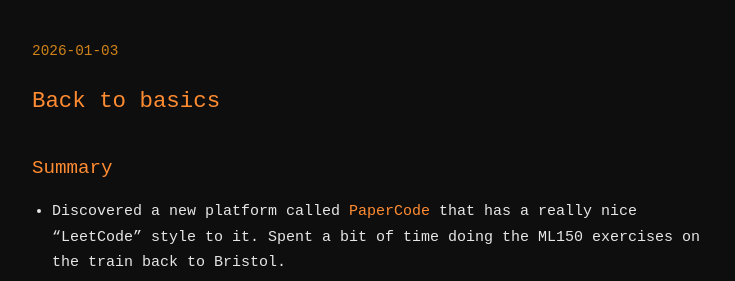
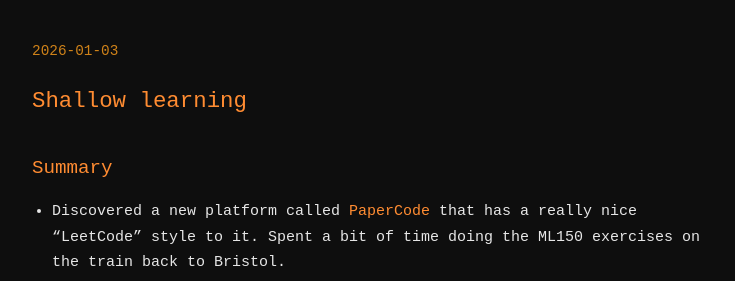
Before and after one commit to aravinthen/aravinthen.github.io, a Jekyll site: the page built from _log/2026-01-04-post3.md, in a window 1280 px wide. Shown: the part 219-500 px from the top of the page, without its empty margins (272-1007 px from the left). Built offline with Jekyll 4.4.1, drawn with Linux system fonts in a browser that asks for light colours.

Commit message:
title correcton
title was wrong in previous post

```diff
--- a/_log/2026-01-04-post3.md
+++ b/_log/2026-01-04-post3.md
@@ -1,6 +1,6 @@
 ---
 layout: log
-title: Back to basics
+title: Shallow learning
 date: 2026-01-03
 tags: [deep-learning]
 ---
```
